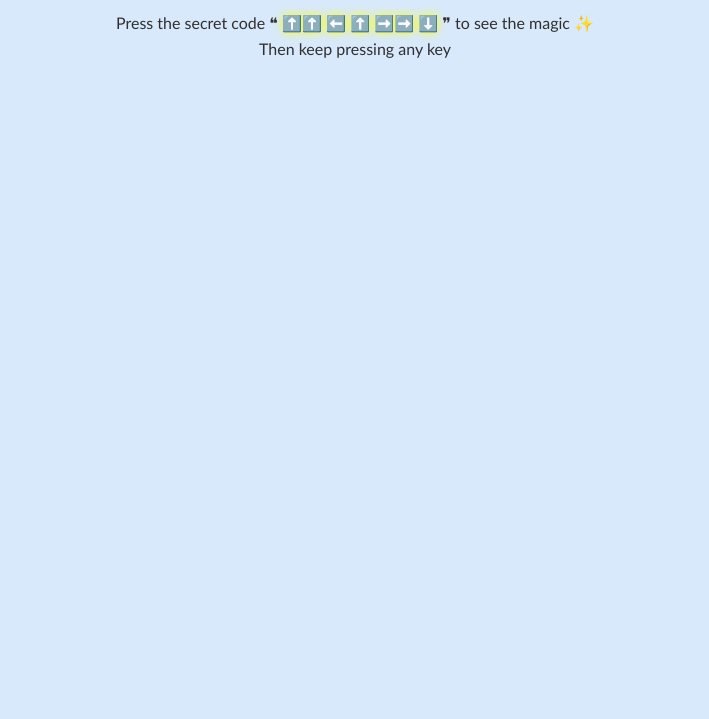
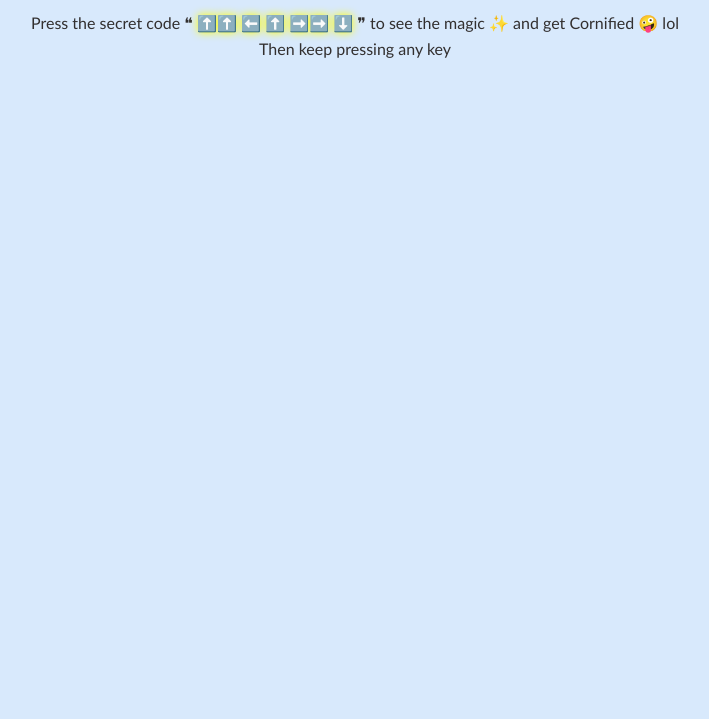
Before and after one commit to ChrisRoland/KeyCode_Sequence-Detection-, a plain HTML site: page index.html in a window 1280 px wide. Shown: the part 81-800 px from the top of the page, without its empty margins (285-994 px from the left). Drawn offline with Linux system fonts and the light colour scheme.

Commit message:
fix: <p> and readme's text, file formattings

```diff
--- a/index.html
+++ b/index.html
@@ -8,9 +8,12 @@
     <link rel="icon" href="https://fav.farm/✨" />
   </head>
   <body>
-
     <h1>Secret KeyCode Magic 🪄✨</h1>
-    <p>Press the secret code ❝<span> ⬆️⬆️ ⬅️ ⬆️ ➡️➡️ ⬇️ </span>❞ to see the magic ✨ <br> Then keep pressing any key</p>
+    <p>
+      Press the secret code ❝<span> ⬆️⬆️ ⬅️ ⬆️ ➡️➡️ ⬇️ </span>❞ to see the magic
+      ✨ and get Cornified 🤪 lol<br />
+      Then keep pressing any key
+    </p>
 
     <script src="script.js"></script>
   </body>
--- a/script.js
+++ b/script.js
@@ -3,10 +3,7 @@ const magicKey = "ArrowUpArrowUpArrowLeftArrowUpArrowRightArrowRightArrowDown";
 
 window.addEventListener("keyup", (e) => {
   clicked.push(e.key);
-  clicked.splice(
-    -magicKey.length - 1,
-    clicked.length - magicKey.length
-  );
+  clicked.splice(-magicKey.length - 1, clicked.length - magicKey.length);
   if (clicked.join("").includes(magicKey)) {
     cornify_add();
   }
--- a/styles.css
+++ b/styles.css
@@ -6,7 +6,8 @@
 
 body {
   text-align: center;
-    font-family: 'Trebuchet MS', 'Lucida Sans Unicode', 'Lucida Grande', 'Lucida Sans', Arial, sans-serif;
+  font-family: "Trebuchet MS", "Lucida Sans Unicode", "Lucida Grande",
+    "Lucida Sans", Arial, sans-serif;
   line-height: 1.6;
   background-color: rgba(109, 174, 244, 0.267);
 }
```
Also changed, not shown: 1 other file. Lines whose indentation alone changed are shown as unchanged.
